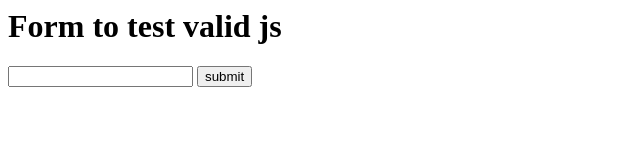
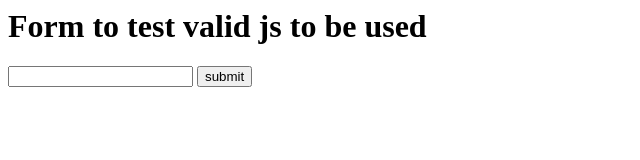
Before and after one commit to dujam2014/valid.js, a plain HTML site: page index.html in a window 1280 px wide. Shown: the whole page, without its empty margins (0-640 px from the left). Drawn offline with Linux system fonts and the light colour scheme.

Commit message:
Changed the index.html file heading       Signed-off-By: Abhishekkanojia <abhishekka3193@gmail.com>

```diff
--- a/index.html
+++ b/index.html
@@ -6,7 +6,7 @@
 		</script>
 	</head>
 	<body>
-	<h1>Form to test valid js</h1>
+	<h1>Form to test valid js to be used</h1>
 		<form>
 			<input type="text" id="number" onblur="check('number','2','23');">
 			<span id="error1"></span>
```
